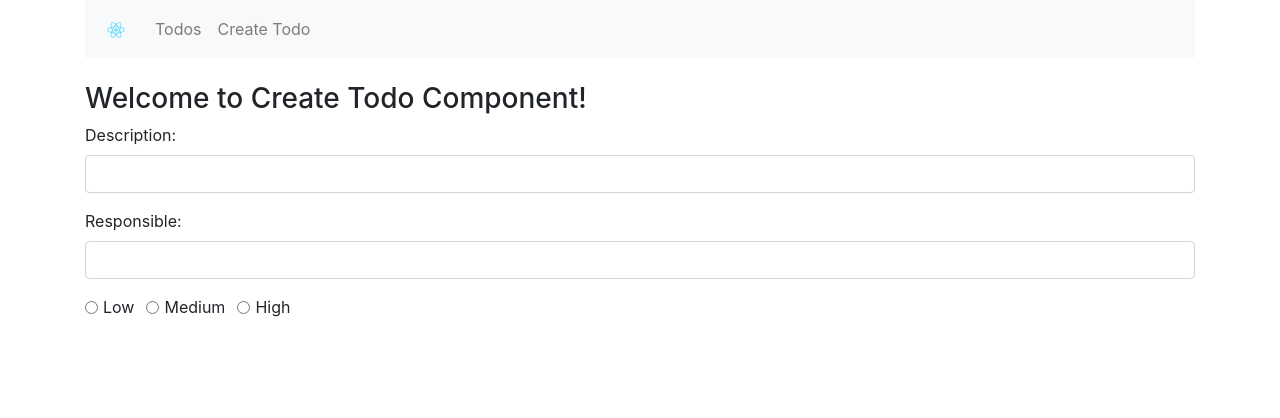
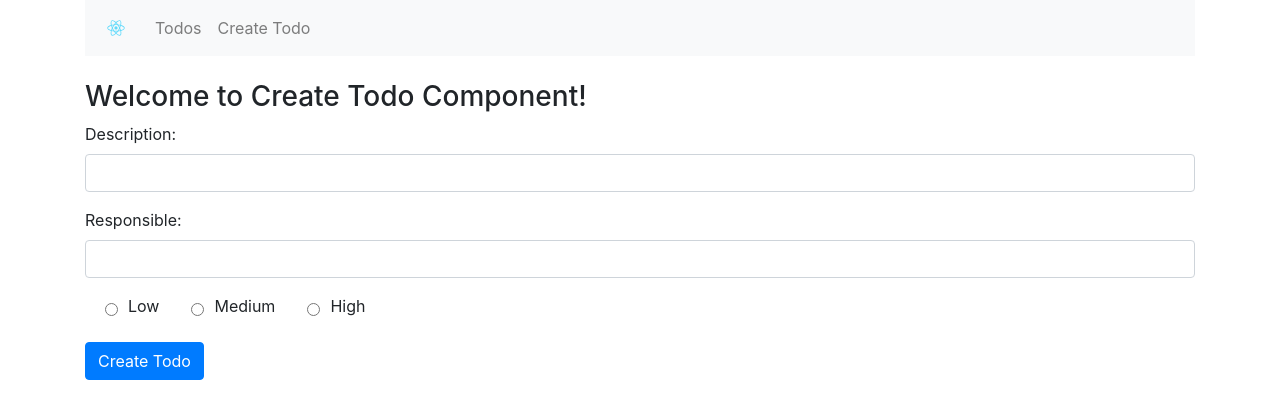
Before and after one commit to lowercaseEnd/todo-mern, a React (Create React App) app: page /create in a window 1280 px wide. Shown: the top 418 px of the page. Built offline with nearby package versions, Linux system fonts and the light colour scheme.

Commit message:
Разделил create-todo на компоненты

```diff
--- a/src/App.js
+++ b/src/App.js
@@ -15,7 +15,7 @@ class App extends React.Component {
         <Container>
           <Navbar bg="light" expand="lg">
             <Navbar.Brand href="#">
-              <img src={logo} width="30" height="30" alt="React logo" />
+              <img className="align-top d-inline-block" src={logo} width="30" height="30" alt="React logo" />
             </Navbar.Brand>
             <Navbar.Toggle aria-controls="navbarContent" />
 
--- /dev/null
+++ b/src/Components/description.js
@@ -0,0 +1,11 @@
+import React from "react";
+import { Form } from "react-bootstrap";
+
+function Description(props) {
+  return (<Form.Group className="form-group">
+    <Form.Label htmlFor="change-description">Description: </Form.Label>
+    <Form.Control type="text" className="form-control" value={props.description} onChange={props.change} id="change-description" />
+  </Form.Group>);
+}
+
+export default Description;
--- /dev/null
+++ b/src/Components/priority.js
@@ -0,0 +1,23 @@
+import React from "react";
+import {Form} from "react-bootstrap";
+
+function Priority(props) {
+  return (
+    <Form.Group className="form-group">
+            <div className="form-check form-check-inline">
+              <Form.Check className="form-check-input" type="radio" name="priorityOptions" id="priorityLow" value="Low" checked={props.priority === "Low"} onChange={props.change} />
+              <Form.Label htmlFor="priorityLow" className="form-check-Form.Label">Low</Form.Label>
+            </div>
+            <div className="form-check form-check-inline">
+              <Form.Check className="form-check-input" type="radio" name="priorityOptions" id="priorityMedium" value="Medium" checked={props.priority === "Medium"} onChange={props.change} />
+              <Form.Label htmlFor="priorityMedium" className="form-check-Form.Label">Medium</Form.Label>
+            </div>
+            <div className="form-check form-check-inline">
+              <Form.Check className="form-check-input" type="radio" name="priorityOptions" id="priorityHigh" value="High" checked={props.priority === "High"} onChange={props.change} />
+              <Form.Label htmlFor="priorityHigh" className="form-check-Form.Label">High</Form.Label>
+            </div>
+          </Form.Group>
+  );
+}
+
+export default Priority;
--- /dev/null
+++ b/src/Components/responsible.js
@@ -0,0 +1,11 @@
+import React from "react";
+import { Form } from "react-bootstrap";
+
+function Responsible(props) {
+  return (<Form.Group className="form-group">
+    <Form.Label htmlFor="change-resposible">Responsible: </Form.Label>
+    <Form.Control type="text" className="form-control" value={props.responsible} onChange={props.change} id="change-resposible" />
+  </Form.Group>);
+}
+
+export default Responsible;
--- a/src/create-todo.js
+++ b/src/create-todo.js
@@ -1,4 +1,9 @@
 import React from "react";
+import {Form, Button} from "react-bootstrap";
+
+import Description from "./Components/description";
+import Responsible from "./Components/responsible";
+import Priority from "./Components/priority";
 
 class CreateTodo extends React.Component {
   constructor(props) {
@@ -44,30 +49,36 @@ class CreateTodo extends React.Component {
     return (
       <section>
         <h3>Welcome to Create Todo Component!</h3>
-        <form onSubmit={this.onSubmit}>
-          <fieldset className="form-group">
-            <label htmlFor="change-description">Description: </label>
-            <input type="text" className="form-control" value={this.state.description} onChange={this.changeDescription} id="change-description" />
-          </fieldset>
-          <fieldset className="form-group">
-            <label htmlFor="change-resposible">Responsible: </label>
-            <input type="text" className="form-control" value={this.state.responsible} onChange={this.changeResponsible} id="change-resposible" />
-          </fieldset>
-          <fieldset className="form-group">
+        <Form onSubmit={this.onSubmit}>
+          <Description description={this.state.description} change={this.changeDescription} />
+          <Responsible responsible={this.state.responsible} change={this.changeResponsible} />
+          <Priority priority={this.state.priority} change={this.changePriority} />
+          {/* <Form.Group className="form-group">
+            <Form.Label htmlFor="change-description">Description: </Form.Label>
+            <Form.Control type="text" className="form-control" value={this.state.description} onChange={this.changeDescription} id="change-description" />
+          </Form.Group> */}
+          {/* <Form.Group className="form-group">
+            <Form.Label htmlFor="change-resposible">Responsible: </Form.Label>
+            <Form.Control type="text" className="form-control" value={this.state.responsible} onChange={this.changeResponsible} id="change-resposible" />
+          </Form.Group> */}
+          {/* <Form.Group className="form-group">
             <div className="form-check form-check-inline">
-              <input className="form-check-input" type="radio" name="priorityOptions" id="priorityLow" value="Low" checked={this.state.priority === "Low"} onChange={this.changePriority} />
-              <label htmlFor="priorityLow" className="form-check-label">Low</label>
+              <Form.Check className="form-check-input" type="radio" name="priorityOptions" id="priorityLow" value="Low" checked={this.state.priority === "Low"} onChange={this.changePriority} />
+              <Form.Label htmlFor="priorityLow" className="form-check-Form.Label">Low</Form.Label>
             </div>
             <div className="form-check form-check-inline">
-              <input className="form-check-input" type="radio" name="priorityOptions" id="priorityMedium" value="Medium" checked={this.state.priority === "Medium"} onChange={this.changePriority} />
-              <label htmlFor="priorityMedium" className="form-check-label">Medium</label>
+              <Form.Check className="form-check-input" type="radio" name="priorityOptions" id="priorityMedium" value="Medium" checked={this.state.priority === "Medium"} onChange={this.changePriority} />
+              <Form.Label htmlFor="priorityMedium" className="form-check-Form.Label">Medium</Form.Label>
             </div>
             <div className="form-check form-check-inline">
-              <input className="form-check-input" type="radio" name="priorityOptions" id="priorityHigh" value="High" checked={this.state.priority === "High"} onChange={this.changePriority} />
-              <label htmlFor="priorityHigh" className="form-check-label">High</label>
+              <Form.Check className="form-check-input" type="radio" name="priorityOptions" id="priorityHigh" value="High" checked={this.state.priority === "High"} onChange={this.changePriority} />
+              <Form.Label htmlFor="priorityHigh" className="form-check-Form.Label">High</Form.Label>
             </div>
-          </fieldset>
-        </form>
+          </Form.Group> */}
+          <Form.Group>
+            <Button  type="submit">Create Todo</Button>
+          </Form.Group>
+        </Form>
       </section>
     )
   }
```
